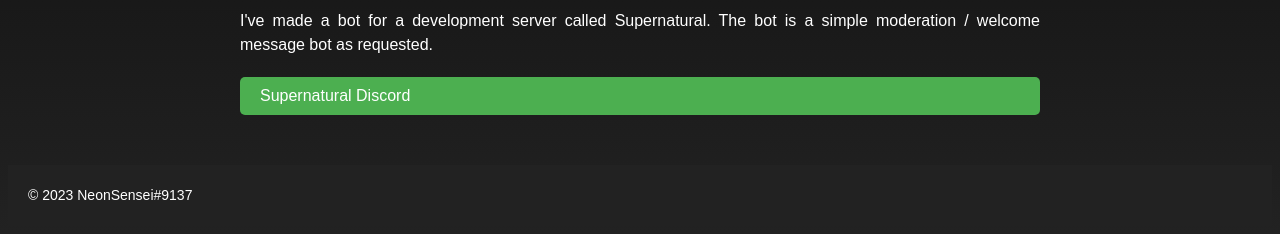
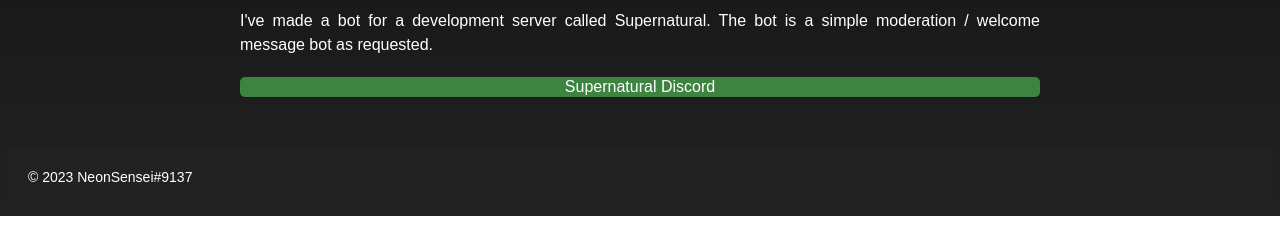
Before and after one commit to NeonNerdBoy/NeonNerdBoy.github.io, a plain HTML site: page index.html in a window 1280 px wide. Shown: the part 637-871 px from the top of the page. Drawn offline with Linux system fonts and the light colour scheme.

Commit message:
Added button animation.

```diff
--- a/index.html
+++ b/index.html
@@ -55,7 +55,7 @@
       .invite-button {
         display: block;
         margin: 0 auto;
-        background-color: #4CAF50;
+        background-color: rgba(76, 175, 80, 0.7); /* semi-transparent background */
         color: #fff;
         border: none;
         padding: 10px 20px;
@@ -64,11 +64,21 @@
         border-radius: 5px;
         text-decoration: none;
         margin-top: 20px;
+        position: relative; /* add position relative */
+        transition: all 0.3s ease-out; /* add transition */
       }
 
+      .invite-button:hover {
+        background-color: rgba(62, 142, 65, 0.9); /* change hover background color */
+        box-shadow: 0 0 10px rgba(0, 0, 0, 0.5); /* add box-shadow on hover */
+      }
 
-      .invite-button:hover {
-        background-color: #3e8e41;
+      .invite-button:before { /* create pseudo-element for text */
+        content: attr(data-text);
+        position: absolute;
+        top: 50%;
+        left: 50%;
+        transform: translate(-50%, -50%);
       }
     </style>
   </head>
@@ -85,7 +95,7 @@
     <section>
       <h2>Work</h2>
       <p>I've made a bot for a development server called Supernatural. The bot is a simple moderation / welcome message bot as requested.</p>
-      <a class="invite-button" href="https://discord.gg/GnkQnNTGJG"> Supernatural Discord</a>
+      <a class="invite-button" href="https://discord.gg/GnkQnNTGJG" data-text="Supernatural Discord"> </a>
     </section>
 
     <footer>
```
